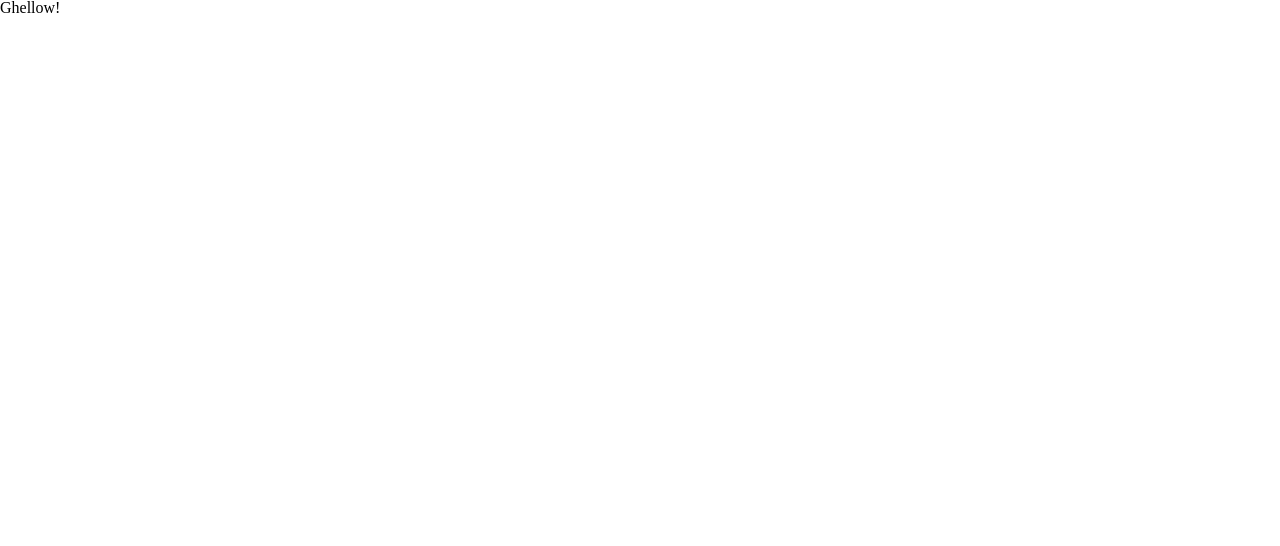
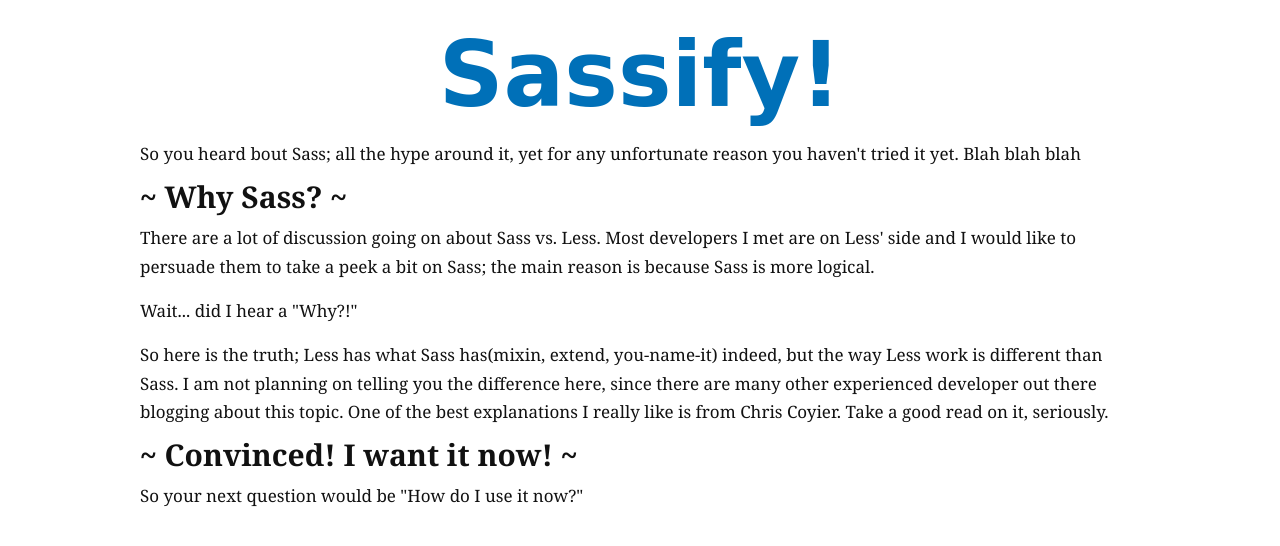
Before and after one commit to ivanasetiawan/sassify, a plain HTML site: page index.html in a window 1280 px wide. Drawn offline with Linux system fonts and the light colour scheme; a web font is replaced by a local one.

Commit message:
Push minor content for Sassify

```diff
--- a/index.html
+++ b/index.html
@@ -12,11 +12,37 @@
 
 		<link rel="shortcut icon" href="public/images/favicon.ico" type="image/ico">
 
+		<link href='http://fonts.googleapis.com/css?family=Sansita+One|Enriqueta:400,700' rel='stylesheet' type='text/css'>
+
 		<script src="public/js/modernizr.js"></script>
 
 	</head>
 
 	<body>
-		Ghellow!
+		<header class="wrap">
+			<h1>Sassify!</h1>
+			<!-- <h2>Syntactically Awesome Stylesheets on the fly</h2> -->
+		</header>
+
+		<section class="wrap content">
+			<div class="intro">
+				<p class="with-letter">
+					<span class="letter">S</span>o you heard bout Sass; all the hype around it, yet for any unfortunate reason you haven't tried it yet. Blah blah blah
+				</p>
+			</div>
+
+			<div class="text">
+				<h2>~ Why Sass? ~</h2>
+				<p>There are a lot of discussion going on about Sass vs. Less. Most developers I met are on Less' side and I would like to persuade them to take a peek a bit on Sass; the main reason is because Sass is more logical.</p>
+
+				<p>Wait... did I hear a "Why?!"</p>
+
+				<p>So here is the truth; Less has what Sass has(mixin, extend, you-name-it) indeed, but the way Less work is different than Sass. I am not planning on telling you the difference here, since there are many other experienced developer out there blogging about this topic. One of the best explanations I really like is from Chris Coyier. Take a good read on it, seriously.</p>
+
+				<h2>~ Convinced! I want it now! ~</h2>
+				<p>So your next question would be "How do I use it now?" </p>
+			</div>
+
+		</div>
 	</body>
 </html>
--- a/sass/styling.sass
+++ b/sass/styling.sass
@@ -20,3 +20,59 @@
   max-width: 100%
   width: 100%
   height: auto
+
+// Variable
+$fontFamily: 'Enriqueta', Georgia, serif
+$titleFont: 'Sansita One', cursive, Georgia, serif
+$fontColor: #111
+$altColor: #0070b8
+$alertColor: #c30c30
+
+::-moz-selection
+  background: $alertColor
+  color: #fff
+  text-shadow: none
+
+::selection
+  background: $alertColor
+  color: #fff
+  text-shadow: none
+
+body
+  font-family: $fontFamily
+  /* The font-size is now 0.625 * 16px = 10px. */
+  font-size: 0.625em
+  /* The leading is now 25 pixels. */
+  line-height: 2.5em
+  color: $fontColor
+
+.wrap
+  max-width: 1000px
+  margin: 0 auto
+
+header
+  text-align: center
+
+  h1
+    margin: 30px 0 20px
+    font-size: 9em
+    font-weight: bold
+    font-family: $titleFont
+    line-height: 1em
+    color: $altColor
+
+  h2
+    font-size: 2.5em
+    font-family: $titleFont
+    color: #707070
+
+h2
+  margin-bottom: 15px
+  font-size: 3em
+  font-weight: bold
+
+.content
+  p
+    margin-bottom: 15px
+    font-size: 1.7em
+    line-height: 1.7em
```
Also changed, not shown: public/css/styling.css, 1 other file.
